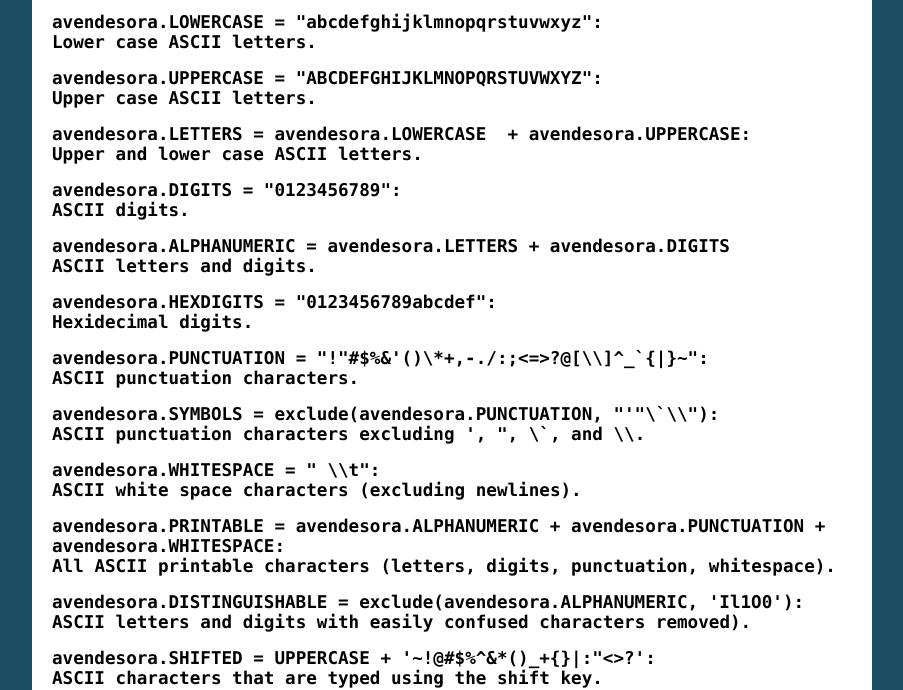
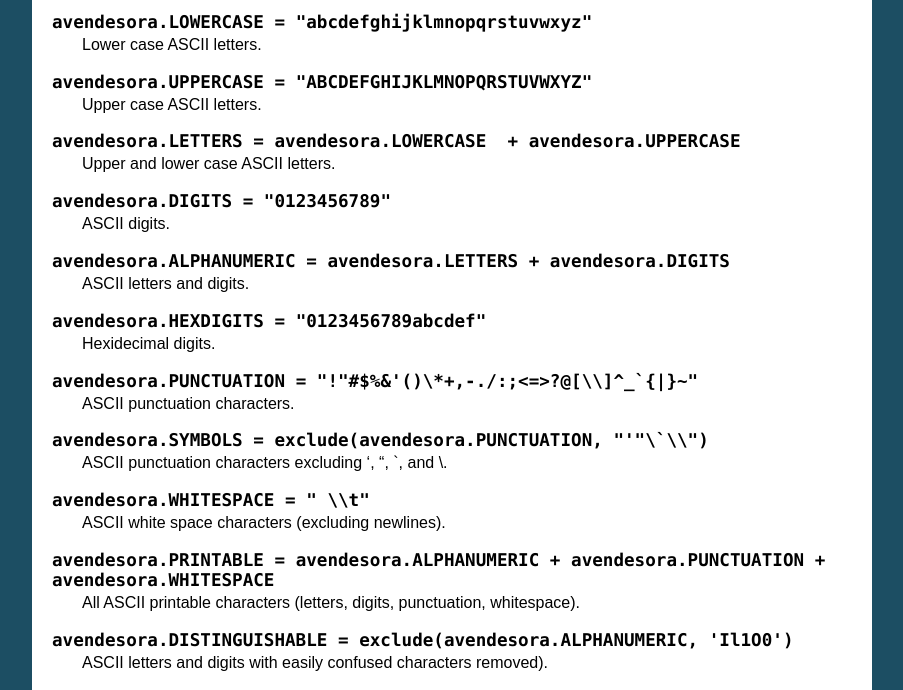
Before and after one commit to KenKundert/avendesora, a Sphinx documentation site: the page built from doc/helpers.rst, in a window 1280 px wide and 1400 px high, scrolled down 909 px, cut to the strip 248-938 px from the top of the window. Shown: the whole strip, without its empty margins (198-1101 px from the left). Built offline with Sphinx 7.4.7, drawn with Linux system fonts in a browser that asks for light colours; some of the changed text lies outside the part shown.

Commit message:
Tweak the documentation.

```diff
--- a/doc/helpers.rst
+++ b/doc/helpers.rst
@@ -29,41 +29,52 @@ These are useful when constructing generated secrets.
 
 .. autofunction:: avendesora.exclude
 
-.. attribute:: avendesora.LOWERCASE = "abcdefghijklmnopqrstuvwxyz":
+.. attribute:: avendesora.LOWERCASE = "abcdefghijklmnopqrstuvwxyz"
+
     Lower case ASCII letters.
 
-.. attribute:: avendesora.UPPERCASE = "ABCDEFGHIJKLMNOPQRSTUVWXYZ":
+.. attribute:: avendesora.UPPERCASE = "ABCDEFGHIJKLMNOPQRSTUVWXYZ"
+
     Upper case ASCII letters.
 
-.. attribute:: avendesora.LETTERS = avendesora.LOWERCASE  + avendesora.UPPERCASE:
+.. attribute:: avendesora.LETTERS = avendesora.LOWERCASE  + avendesora.UPPERCASE
+
     Upper and lower case ASCII letters.
 
-.. attribute:: avendesora.DIGITS = "0123456789":
+.. attribute:: avendesora.DIGITS = "0123456789"
+
     ASCII digits.
 
 .. attribute:: avendesora.ALPHANUMERIC = avendesora.LETTERS + avendesora.DIGITS
+
     ASCII letters and digits.
 
-.. attribute:: avendesora.HEXDIGITS = "0123456789abcdef":
+.. attribute:: avendesora.HEXDIGITS = "0123456789abcdef"
+
     Hexidecimal digits.
 
-.. attribute:: avendesora.PUNCTUATION = "!"#$%&'()\*+,-./:;<=>?@[\\]^_`{|}~":
+.. attribute:: avendesora.PUNCTUATION = "!"#$%&'()\*+,-./:;<=>?@[\\]^_`{|}~"
+
     ASCII punctuation characters.
 
-.. attribute:: avendesora.SYMBOLS = exclude(avendesora.PUNCTUATION, "'"\`\\"):
+.. attribute:: avendesora.SYMBOLS = exclude(avendesora.PUNCTUATION, "'"\`\\")
+
     ASCII punctuation characters excluding ', ", \`, and \\.
 
-.. attribute:: avendesora.WHITESPACE = " \\t":
+.. attribute:: avendesora.WHITESPACE = " \\t"
+
     ASCII white space characters (excluding newlines).
 
-.. attribute:: avendesora.PRINTABLE = avendesora.ALPHANUMERIC + avendesora.PUNCTUATION + avendesora.WHITESPACE:
+.. attribute:: avendesora.PRINTABLE = avendesora.ALPHANUMERIC + avendesora.PUNCTUATION + avendesora.WHITESPACE
+
     All ASCII printable characters (letters, digits, punctuation, whitespace).
 
-.. attribute:: avendesora.DISTINGUISHABLE = exclude(avendesora.ALPHANUMERIC, 'Il1O0'):
+.. attribute:: avendesora.DISTINGUISHABLE = exclude(avendesora.ALPHANUMERIC, 'Il1O0')
+
     ASCII letters and digits with easily confused characters removed).
 
-.. attribute::
-    avendesora.SHIFTED = UPPERCASE + '~!@#$%^&*()_+{}|:"<>?':
+.. attribute:: avendesora.SHIFTED = UPPERCASE + '~!@#$%^&*()_+{}|:"<>?'
+
     ASCII characters that are typed using the shift key.
 
 
```
Also changed, not shown: doc/examples.rst (+10 -0 lines).
